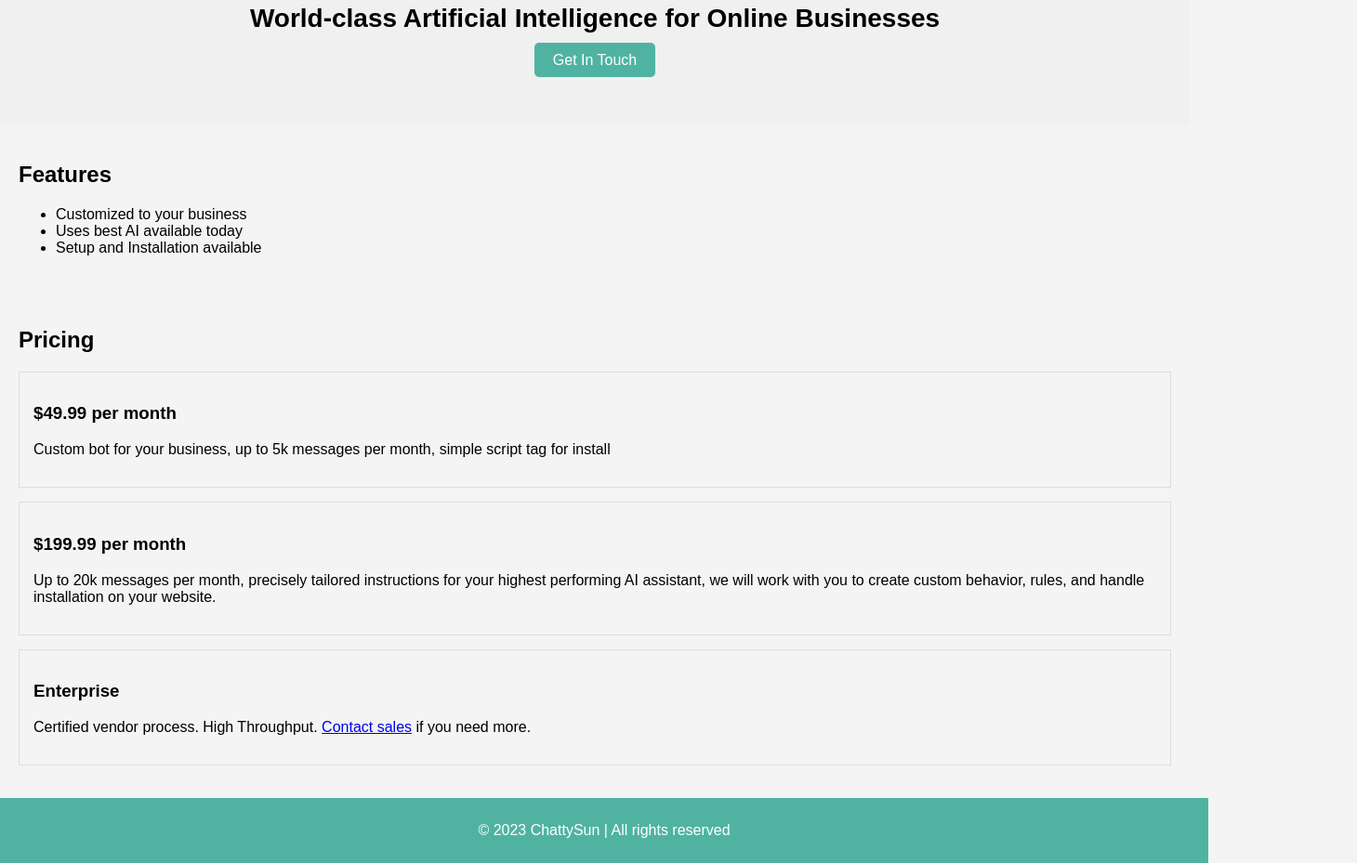
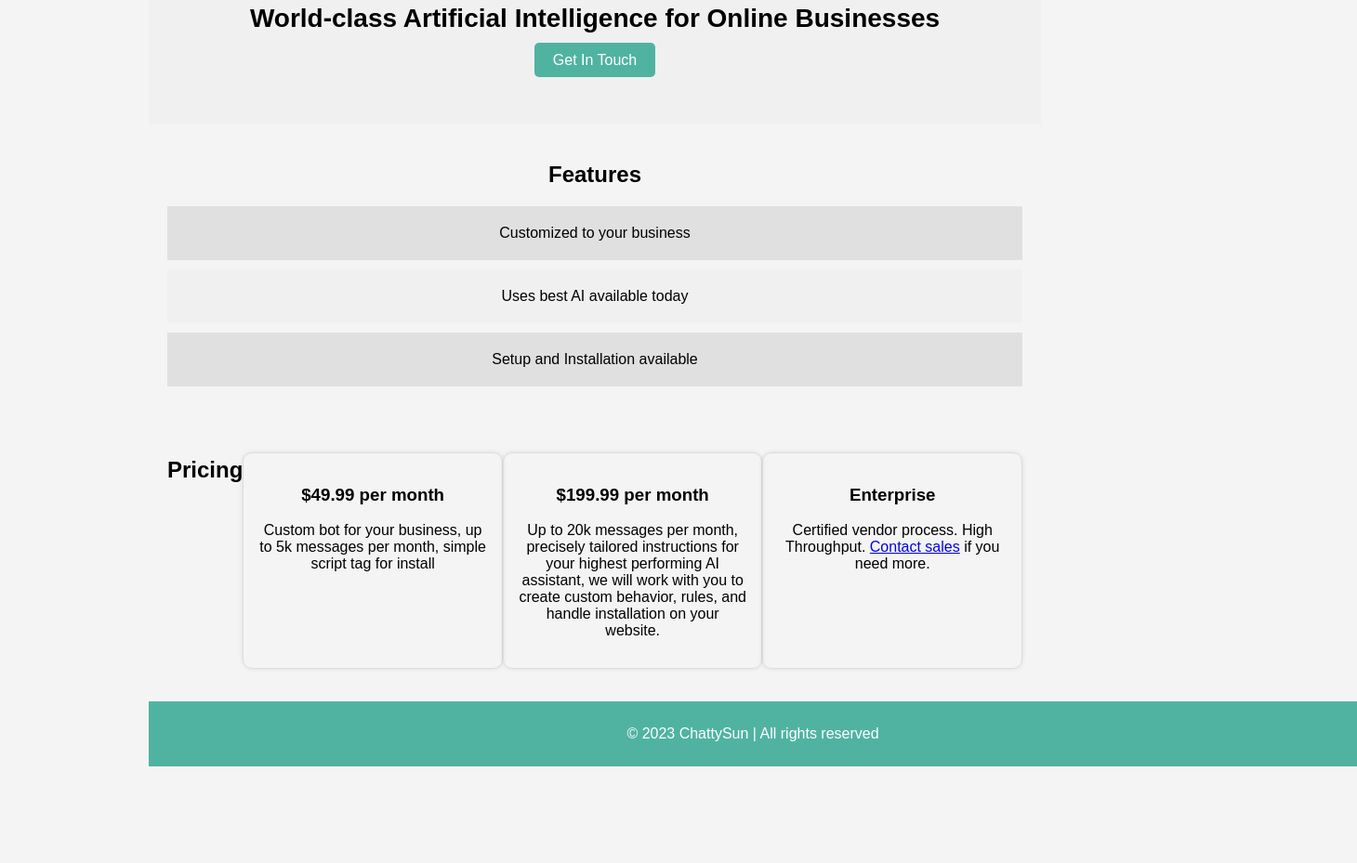
Before and after one commit to theJohnnyBrown/chattysun_website, a plain HTML site: page index.html in a window 1280 px wide. Shown: the part 260-1189 px from the top of the page at 93% size, 1460 px wide, since content can reach past the window. After the commit the page ends 1085 px from the top, so only its background shows below. Drawn offline with Linux system fonts and the light colour scheme.

Commit message:
Update style.css

```diff
--- a/style.css
+++ b/style.css
@@ -3,6 +3,8 @@ body {
     margin: 0;
     padding: 0;
     background-color: #f4f4f4;
+    max-width: 960px;
+    margin: auto;
 }
 
 header {
@@ -48,12 +50,37 @@ nav a {
 
 #features, #pricing {
     padding: 20px;
+    text-align: center;
+}
+
+#features ul {
+    list-style: none;
+    padding: 0;
+}
+
+#features li {
+    background-color: #f0f0f0;
+    margin: 10px 0;
+    padding: 20px;
+    text-align: center;
+}
+
+#features li:nth-child(odd) {
+    background-color: #e0e0e0;
+}
+
+#pricing {
+    display: flex;
+    justify-content: space-between;
 }
 
 .plan {
     border: 1px solid #ddd;
     padding: 15px;
     margin: 15px 0;
+    width: 30%;
+    border-radius: 10px;
+    box-shadow: 0px 0px 5px rgba(0, 0, 0, 0.1);
 }
 
 footer {
```
